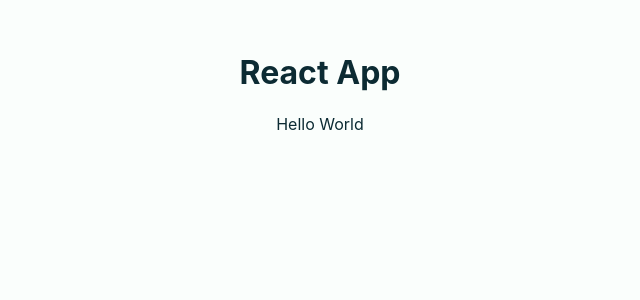
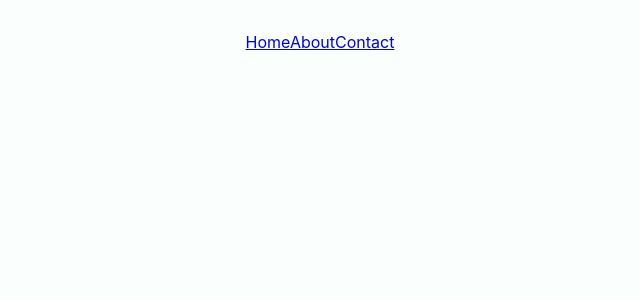
Before and after one commit to hart-venus/evildle, a Preact app: page / in a window 1280 px wide. Shown: the top 300 px of the page, without its empty margins (320-960 px from the left). Built offline with nearby package versions, Linux system fonts and the light colour scheme.

Commit message:
Update styles and components

```diff
--- a/package.json
+++ b/package.json
@@ -22,6 +22,7 @@
     "eslint-config-prettier": "^9.0.0",
     "eslint-config-xo": "^0.43.1",
     "eslint-config-xo-typescript": "^1.0.1",
+    "eslint-plugin-import": "^2.29.0",
     "eslint-plugin-prettier": "^5.0.1",
     "eslint-plugin-react": "^7.33.2",
     "eslint-plugin-react-hooks": "^4.6.0",
--- a/src/app.tsx
+++ b/src/app.tsx
@@ -1,11 +1,10 @@
 import './app.css';
+import NavBar from './components/NavBar/NavBar';
 
 export function App() {
-	const text = 'Hello World';
 	return (
 		<>
-			<h1>React App</h1>
-			<p>{text}</p>
+			<NavBar />
 		</>
 	);
 }
--- /dev/null
+++ b/src/components/NavBar/NavBar.tsx
@@ -0,0 +1,14 @@
+import {type FunctionComponent} from 'react';
+import './NavBar.css';
+
+const NavBar: FunctionComponent = () => (
+	<>
+		<nav className='NavBar'>
+			<a href='/'>Home</a>
+			<a href='/about'>About</a>
+			<a href='/contact'>Contact</a>
+		</nav>
+	</>
+);
+
+export default NavBar;
--- a/src/index.css
+++ b/src/index.css
@@ -20,7 +20,7 @@ body {
 
 :root {
   --text-color: #fafefc;
-  --background-color: rgb(33, 3, 24);
+  --background-color: rgb(31, 21, 23);
 }
 
 @media (prefers-color-scheme: light) {
--- a/src/main.tsx
+++ b/src/main.tsx
@@ -1,4 +1,5 @@
 import {render} from 'preact';
+
 import {App} from './app.tsx';
 import './index.css';
 
```
Also changed, not shown: .eslintrc.cjs, src/components/NavBar/NavBar.css (added), 2 other files (tests, documents, lock files or other folders).
